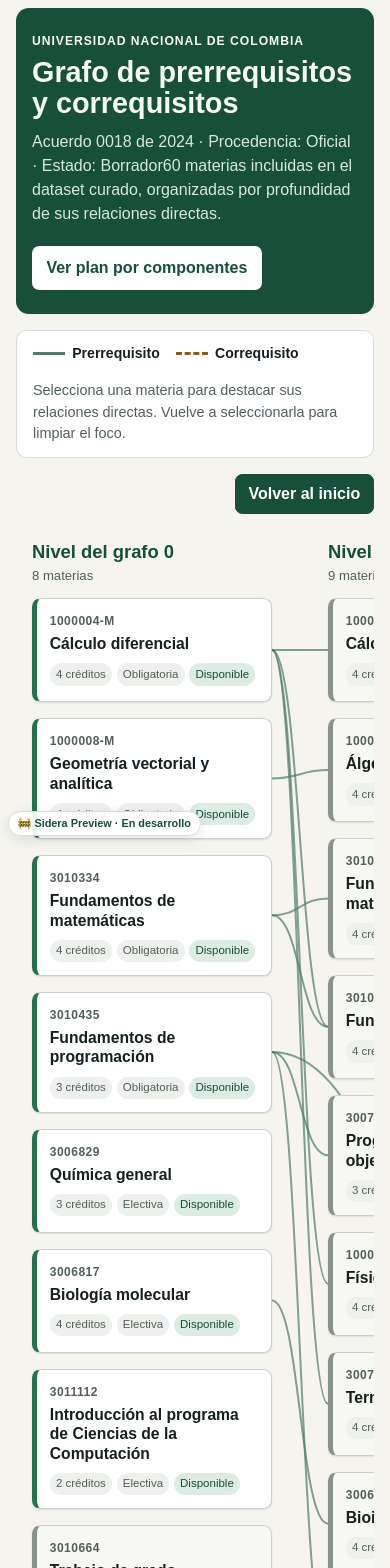
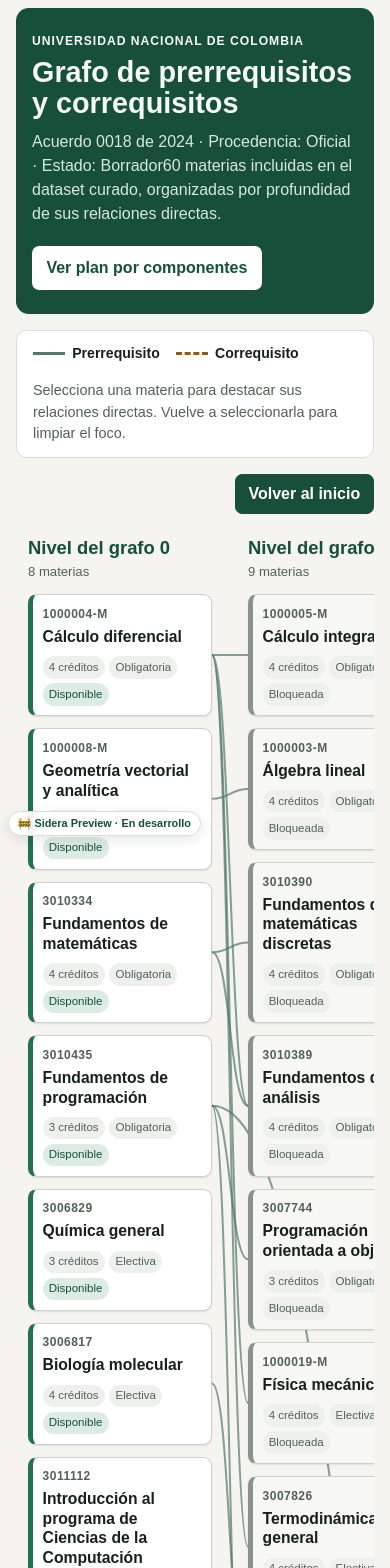
Before and after one commit to ChristianBustosBetancur/sidera, a Next.js app in the folder apps/web/: page /grafo in a window 390 px wide. Shown: the top 1568 px of the page. Built offline with nearby package versions, Linux system fonts and the light colour scheme.

Commit message:
feat: adapt the graph view for mobile and tablet

```diff
--- a/apps/web/app/graph-view.module.css
+++ b/apps/web/app/graph-view.module.css
@@ -474,6 +474,21 @@
   margin-bottom: 0;
 }
 
+@media (max-width: 72rem) {
+  .detailPanel {
+    position: fixed;
+    z-index: 20;
+    inset: auto 0 0;
+    max-height: 55vh;
+    overflow-y: auto;
+  }
+
+  .detailHeader button,
+  .actions button {
+    min-height: 2.75rem;
+  }
+}
+
 @media (min-width: 72.001rem) {
   .graphWorkspace {
     position: relative;
@@ -519,12 +534,25 @@
   }
 
   .columns {
-    gap: 3.5rem;
+    gap: 2.25rem;
   }
 
   .levelColumn {
-    width: 15rem;
-    flex-basis: 15rem;
+    width: 11.5rem;
+    flex-basis: 11.5rem;
+  }
+
+  .canvas {
+    padding: 0.75rem;
+  }
+
+  .nodes {
+    gap: 0.75rem;
+  }
+
+  .courseCard {
+    min-height: 5rem;
+    padding: 0.6rem;
   }
 }
 
--- a/apps/web/app/graph-view.tsx
+++ b/apps/web/app/graph-view.tsx
@@ -171,7 +171,7 @@
       : [];
 
   useEffect(() => {
-    if (selectedId) detailPanelRef.current?.focus();
+    if (selectedId) detailPanelRef.current?.focus({ preventScroll: true });
   }, [selectedId]);
 
   const measureEdges = useCallback(() => {
```
